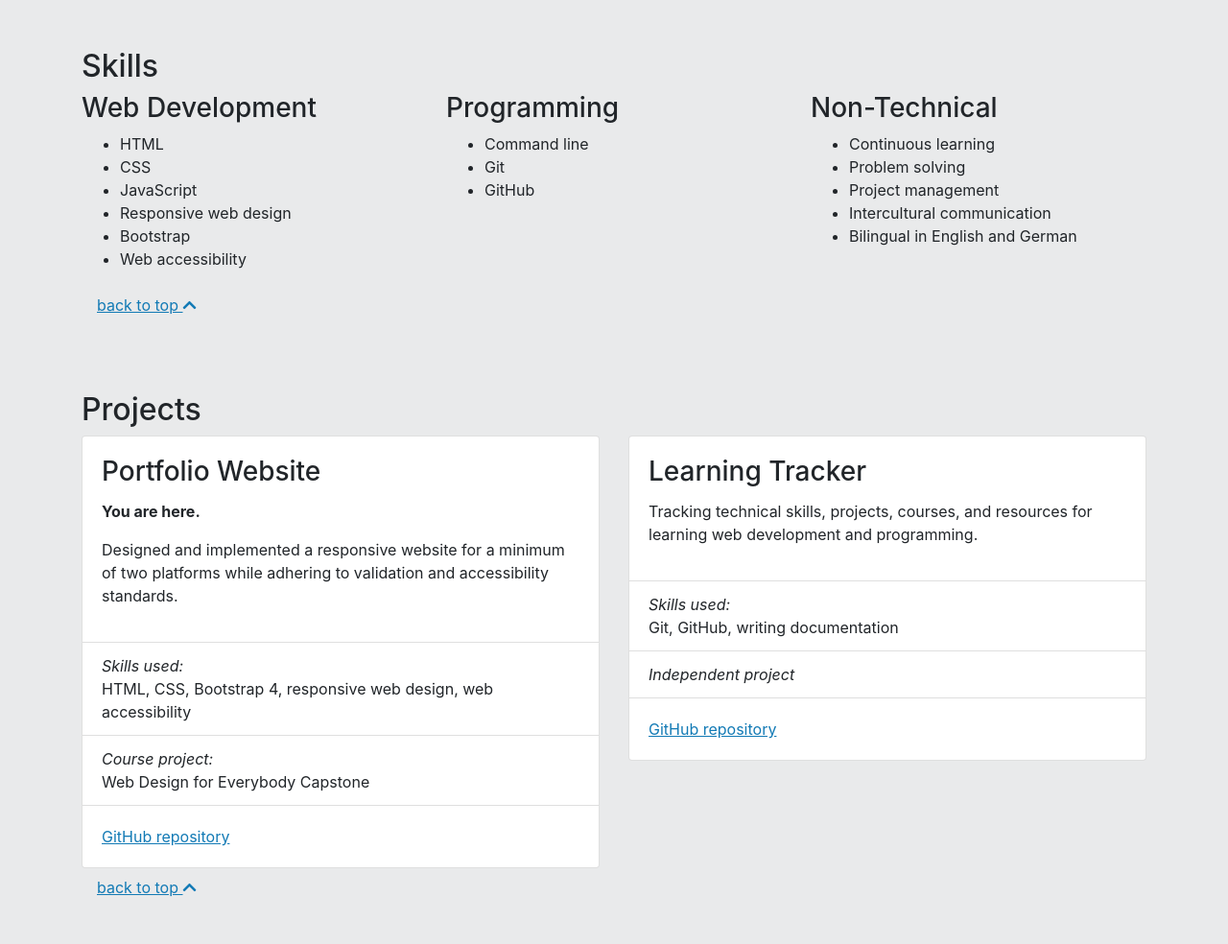
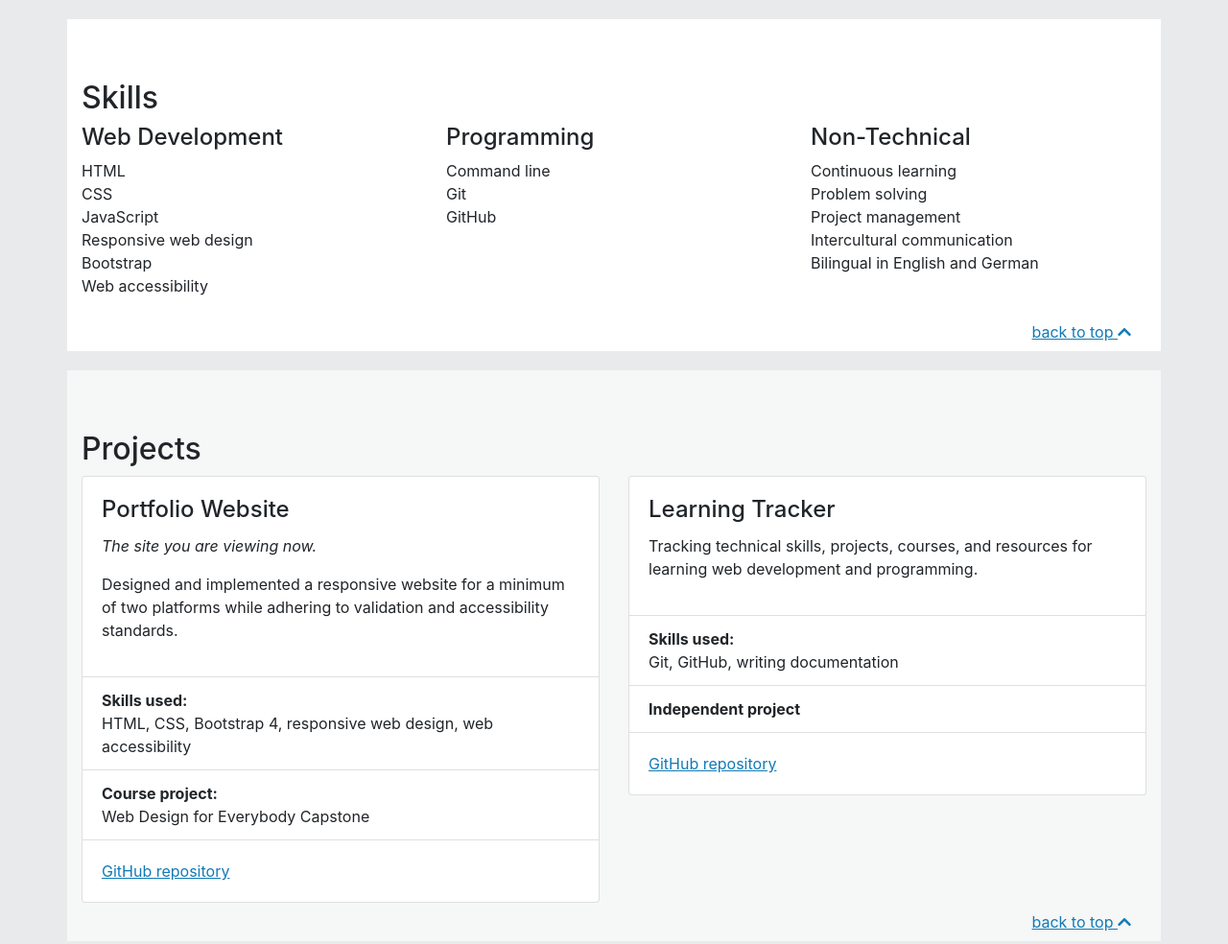
Before and after one commit to SabineEmden/SabineEmden.github.io, a plain HTML site: page index.html in a window 1280 px wide. Shown: the part 820-1804 px from the top of the page at 96% size. Drawn offline with nearby package versions, Linux system fonts and the light colour scheme.

Commit message:
Add custom styling to main sections

```diff
--- a/custom.css
+++ b/custom.css
@@ -3,7 +3,12 @@ body {
 }
 
 section {
-	padding-top: 70px;
+	margin-top: 20px;
+	padding-top: 63px;
+}
+
+h3 {
+	font-size: 24px;
 }
 
 main a {
@@ -27,5 +32,18 @@ main a:hover {
 }
 
 #intro a {
-	font-size: 28px;
+	font-size: 24px;
 }
+
+#skills, #about {
+	background-color: #FFFFFF;
+	}
+
+#projects {
+	background-color: #f6f7f7;
+}
+
+.carousel-caption {
+	background-color: rgba(255, 255, 255, 0.7);
+	color: #000000;
+}
--- a/index.html
+++ b/index.html
@@ -81,7 +81,7 @@
 			<div class="row">
 				<div class="col-md">
 					<h3>Web Development</h3>
-					<ul>
+					<ul class="list-unstyled">
 						<li>HTML</li>
 						<li>CSS</li>
 						<li>JavaScript</li>
@@ -92,7 +92,7 @@
 				</div>
 				<div class="col-md">
 					<h3>Programming</h3>
-					<ul>
+					<ul class="list-unstyled">
 						<li>Command line</li>
 						<li>Git</li>
 						<li>GitHub</li>
@@ -100,7 +100,7 @@
 				</div>
 				<div class="col-md">
 					<h3>Non-Technical</h3>
-					<ul>
+					<ul class="list-unstyled">
 						<li>Continuous learning</li>
 						<li>Problem solving</li>
 						<li>Project management</li>
@@ -110,7 +110,9 @@
 				</div>
 			</div>
 
-			<a class="nav-link" href="#intro">back to top <span class="fas fa-chevron-up" aria-hidden="true"></span></a>
+			<div class="nav justify-content-end">
+				<a class="nav-link" href="#intro">back to top <span class="fas fa-chevron-up" aria-hidden="true"></span></a>
+			</div>
 		</section>
 
 		<section id="projects" class="container">
@@ -121,12 +123,12 @@
 					<div class="card">
 						<div class="card-body">
 							<h3 class="card-title">Portfolio Website</h3>
-							<p><strong>You are here.</strong></p>
+							<p><em>The site you are viewing now.</em></p>
 							<p>Designed and implemented a responsive website for a minimum of two platforms while adhering to validation and accessibility standards.</p>
 						</div>
 						<ul class="list-group list-group-flush">
-							<li class="list-group-item"><em>Skills used:</em><br>HTML, CSS, Bootstrap 4, responsive web design, web accessibility</li>
-							<li class="list-group-item"><em>Course project:</em><br>Web Design for Everybody Capstone</li>
+							<li class="list-group-item"><strong>Skills used:</strong><br>HTML, CSS, Bootstrap 4, responsive web design, web accessibility</li>
+							<li class="list-group-item"><strong>Course project:</strong><br>Web Design for Everybody Capstone</li>
 						</ul>
 						<div class="card-body">
 							<a href="https://github.com/SabineEmden/SabineEmden.github.io" class="card-link">GitHub repository</a>
@@ -140,8 +142,8 @@
 							<p>Tracking technical skills, projects, courses, and resources for learning web development and programming.</p>
 						</div>
 						<ul class="list-group list-group-flush">
-							<li class="list-group-item"><em>Skills used:</em><br>Git, GitHub, writing documentation</li>
-							<li class="list-group-item"><em>Independent project</em></li>
+							<li class="list-group-item"><strong>Skills used:</strong><br>Git, GitHub, writing documentation</li>
+							<li class="list-group-item"><strong>Independent project</strong></li>
 						</ul>
 						<div class="card-body">
 							<a href="https://github.com/SabineEmden/learning-tracker" class="card-link">GitHub repository</a>
@@ -150,7 +152,9 @@
 				</div>
 			</div>
 
-			<a class="nav-link" href="#intro">back to top <span class="fas fa-chevron-up" aria-hidden="true"></span></a>
+			<div class="nav justify-content-end">
+				<a class="nav-link" href="#intro">back to top <span class="fas fa-chevron-up" aria-hidden="true"></span></a>
+			</div>
 		</section>
 
 		<section id="about" class="container">
@@ -177,25 +181,25 @@
 							<div class="carousel-item active">
 								<img src="images/spieser.jpg" class="d-block w-100" alt="Spieser">
 								<div class="carousel-caption d-none d-md-block">
-									<p>View from Spieser, 1,651 m (5,417 feet), Allgäu Alps, Bavaria, Germany</p>
+									<p>Spieser, 1,651 m (5,417 feet), Bavaria, Germany</p>
 								</div>
 							</div>
 							<div class="carousel-item">
 								<img src="images/reuter-wanne.jpg" class="d-block w-100" alt="Reuter Wanne">
 								<div class="carousel-caption d-none d-md-block">
-									<p>View from Reuter Wanne, 1,541 m (5,056 feet), Allgäu Alps, Bavaria, Germany</p>
+									<p>Reuter Wanne, 1,541 m (5,056 feet), Bavaria, Germany</p>
 								</div>
 							</div>
 							<div class="carousel-item">
 								<img src="images/hanging-rock.jpg" class="d-block w-100" alt="Hanging Rock">
 								<div class="carousel-caption d-none d-md-block">
-									<p>View from Hanging Rock, 600 m (1,968 feet), Sauratown Mountain Range, North Carolina, United States</p>
+									<p>Hanging Rock, 600 m (1,968 feet), North Carolina, United States</p>
 								</div>
 							</div>
 							<div class="carousel-item">
 								<img src="images/stone-mountain.jpg" class="d-block w-100" alt="Stone Mountain">
 								<div class="carousel-caption d-none d-md-block">
-									<p>View from Stone Mountain, 703 m (2306 feet), Blue Ridge Mountains, North Carolina, United States</p>
+									<p>Stone Mountain, 703 m (2306 feet), North Carolina, United States</p>
 								</div>
 							</div>
 						</div>
@@ -211,7 +215,9 @@
 				</div>
 			</div>
 
-			<a class="nav-link" href="#intro">back to top <span class="fas fa-chevron-up" aria-hidden="true"></span></a>
+			<div class="nav justify-content-end">
+				<a class="nav-link" href="#intro">back to top <span class="fas fa-chevron-up" aria-hidden="true"></span></a>
+			</div>
 		</section>
 	</main>
 
```
